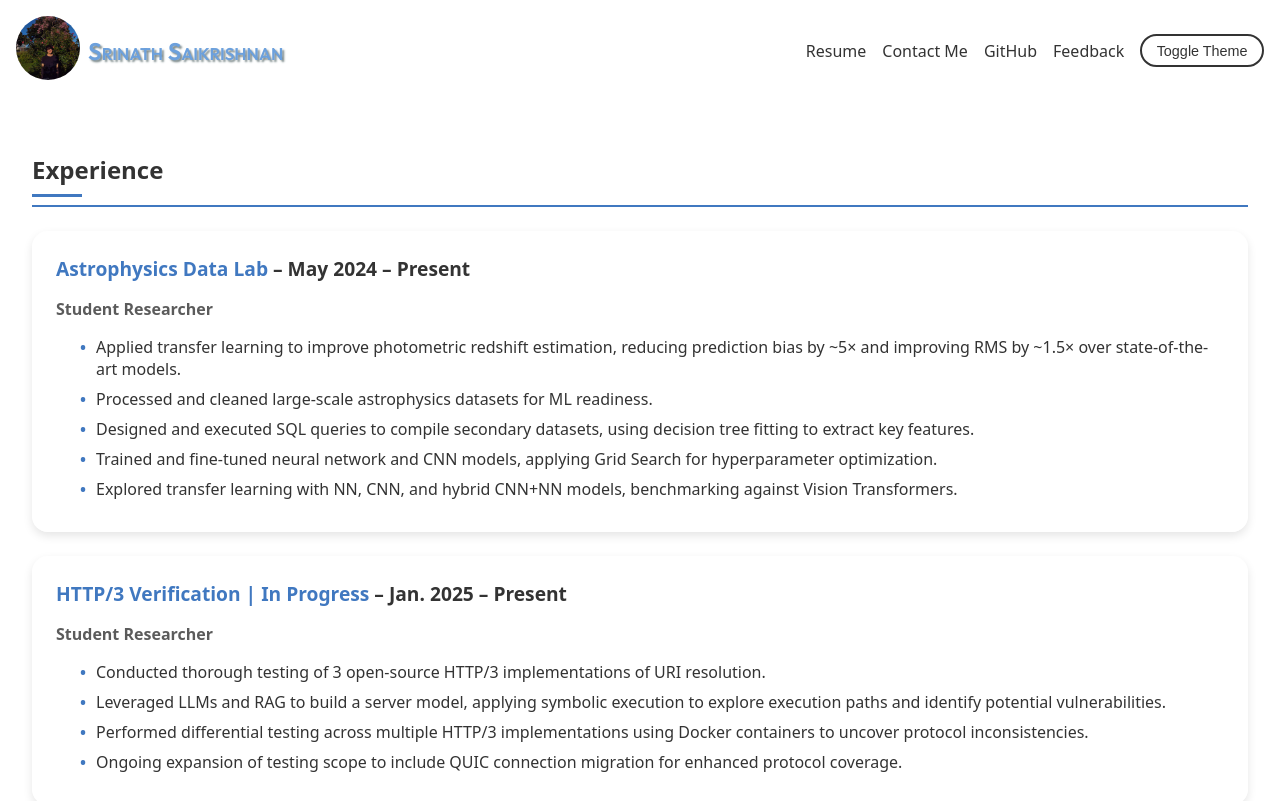
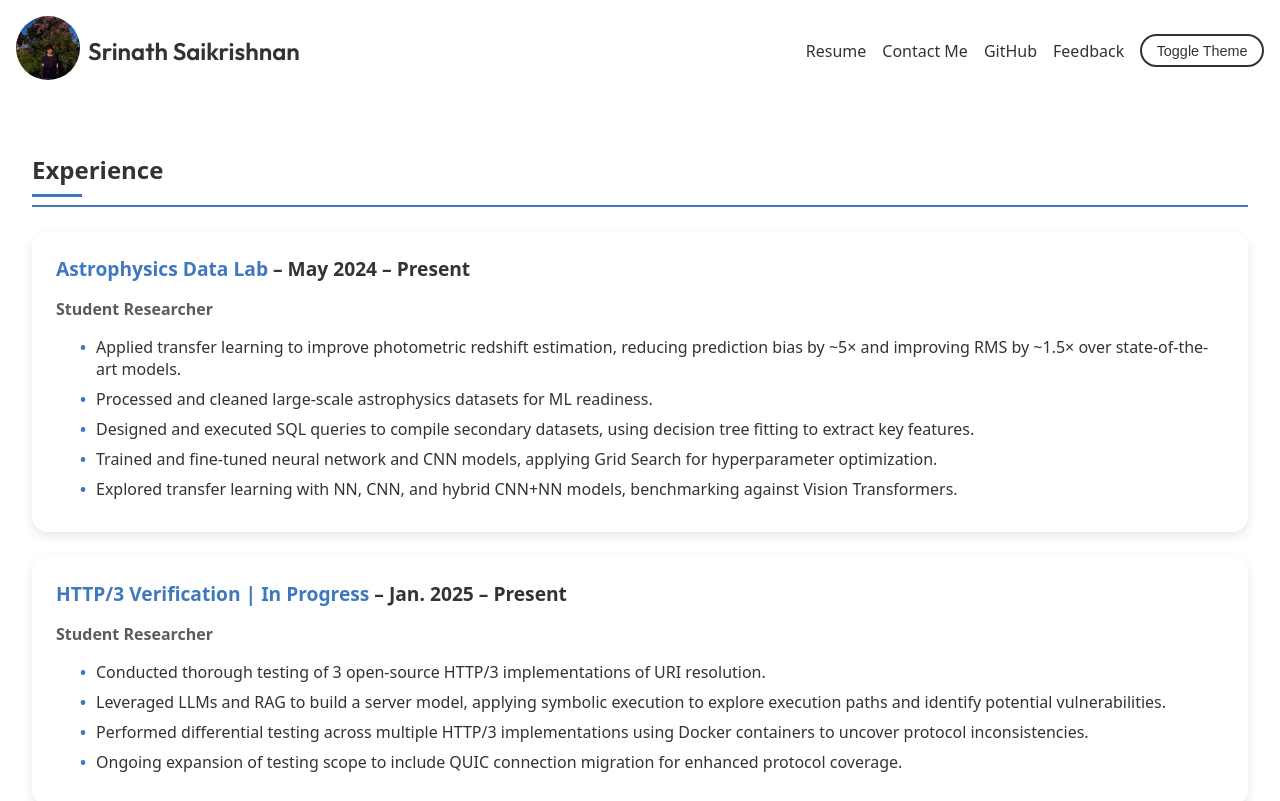
Before and after one commit to Srinut22/Srinut22.github.io, a plain HTML site: page index.html in a window 1280 px wide. Shown: the top 801 px of the page. Drawn offline with Linux system fonts and the light colour scheme.

Commit message:
Fixed header title css

```diff
--- a/styles.css
+++ b/styles.css
@@ -66,10 +66,8 @@ header {
   font-family: 'Outfit', system-ui, sans-serif;
   font-weight: 600;
   font-size: 1.5rem;
-  color: #6ca0dc;
-  font-variant: small-caps;
+  color: var(--color-fg);
   transition: transform 0.4s ease, color var(--transition-standard);
-  text-shadow: 2px 2px 2px #7f8c8d;
 }
 
 .header-navbar {
```
